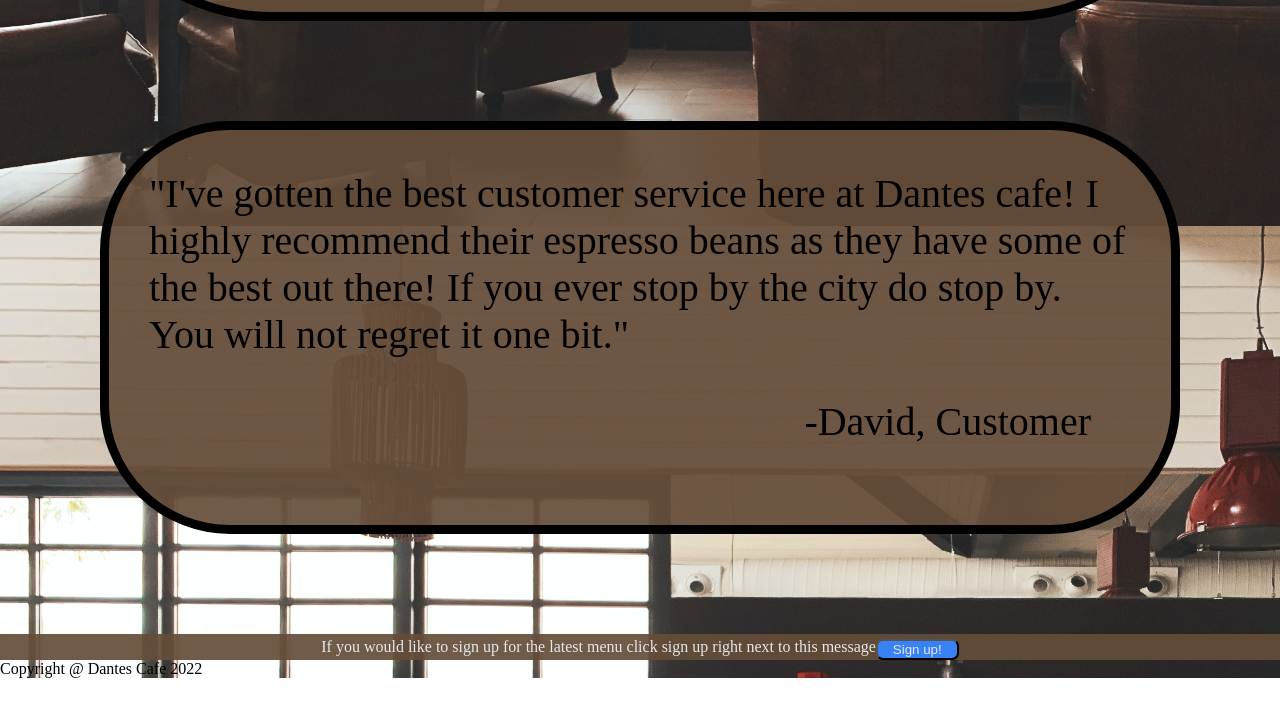
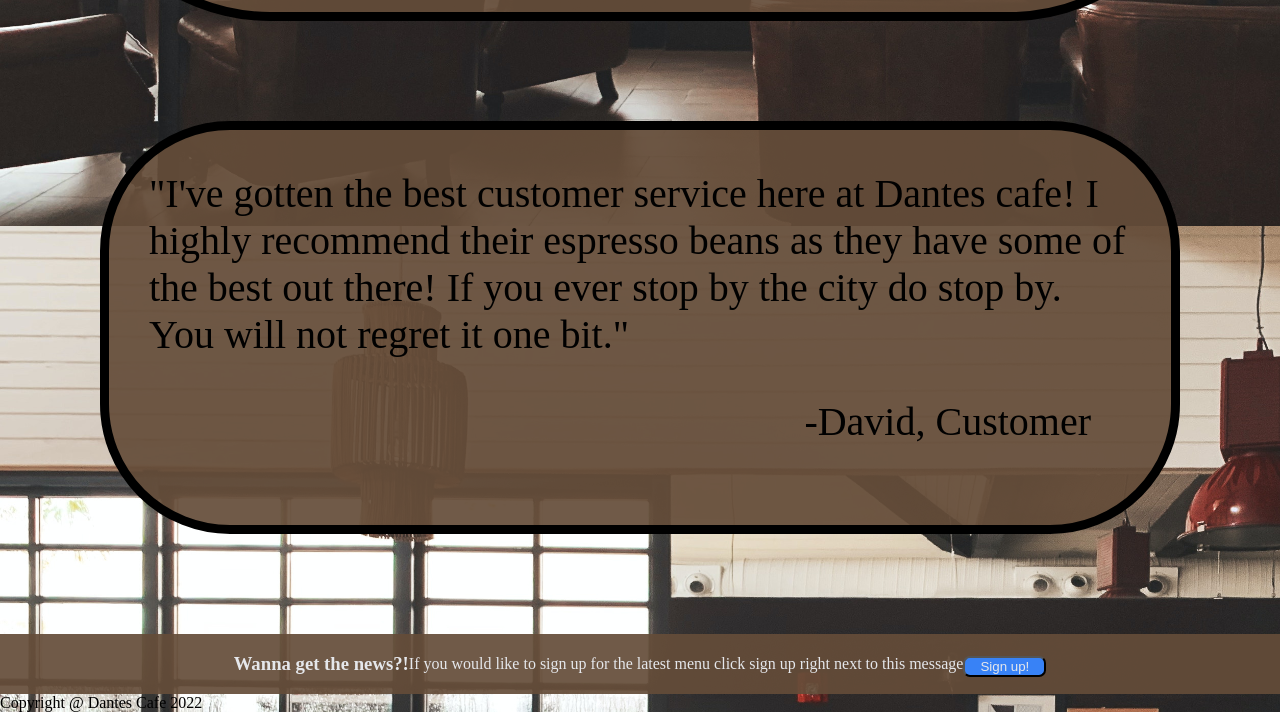
Before and after one commit to Horrent/Website-Project, a plain HTML site: page index.html in a window 1280 px wide. Shown: the part 854-1566 px from the top of the page. Before the commit the page ends 1532 px from the top, so only its background shows below. Drawn offline with Linux system fonts and the light colour scheme.

Commit message:
Minor adjustment to fourth column

```diff
--- a/index.html
+++ b/index.html
@@ -63,8 +63,11 @@
         </div>
         <div class="fourth">
             <div class="signup">
+                <h3>Wanna get the news?!</h3>
                 <div>If you would like to sign up for the latest menu click sign up right next to this message</div>
-                <button>Sign up!</button>
+                <div class="sign-button">
+                    <button>Sign up!</button>
+                </div>
             </div>
         </div>
         <div class="footer">
```
